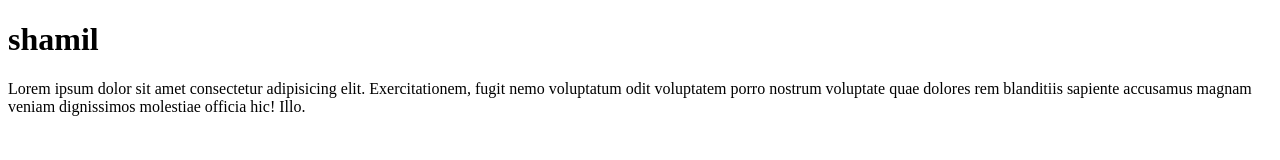
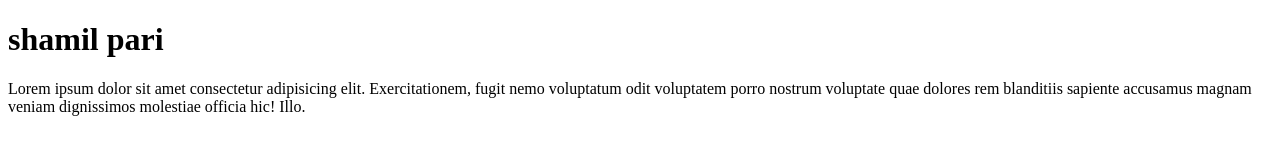
Before and after one commit to shaamyll/gitsluck, a plain HTML site: page index.html in a window 1280 px wide. Drawn offline with Linux system fonts and the light colour scheme.

Commit message:
heading changed

```diff
--- a/index.html
+++ b/index.html
@@ -6,7 +6,7 @@
     <title>Document</title>
 </head>
 <body>
-    <h1>shamil</h1>
+    <h1>shamil pari</h1>
     <p>Lorem ipsum dolor sit amet consectetur adipisicing elit. Exercitationem, fugit nemo voluptatum odit voluptatem porro nostrum voluptate quae dolores rem blanditiis sapiente accusamus magnam veniam dignissimos molestiae officia hic! Illo.</p>
 </body>
 </html>
```
